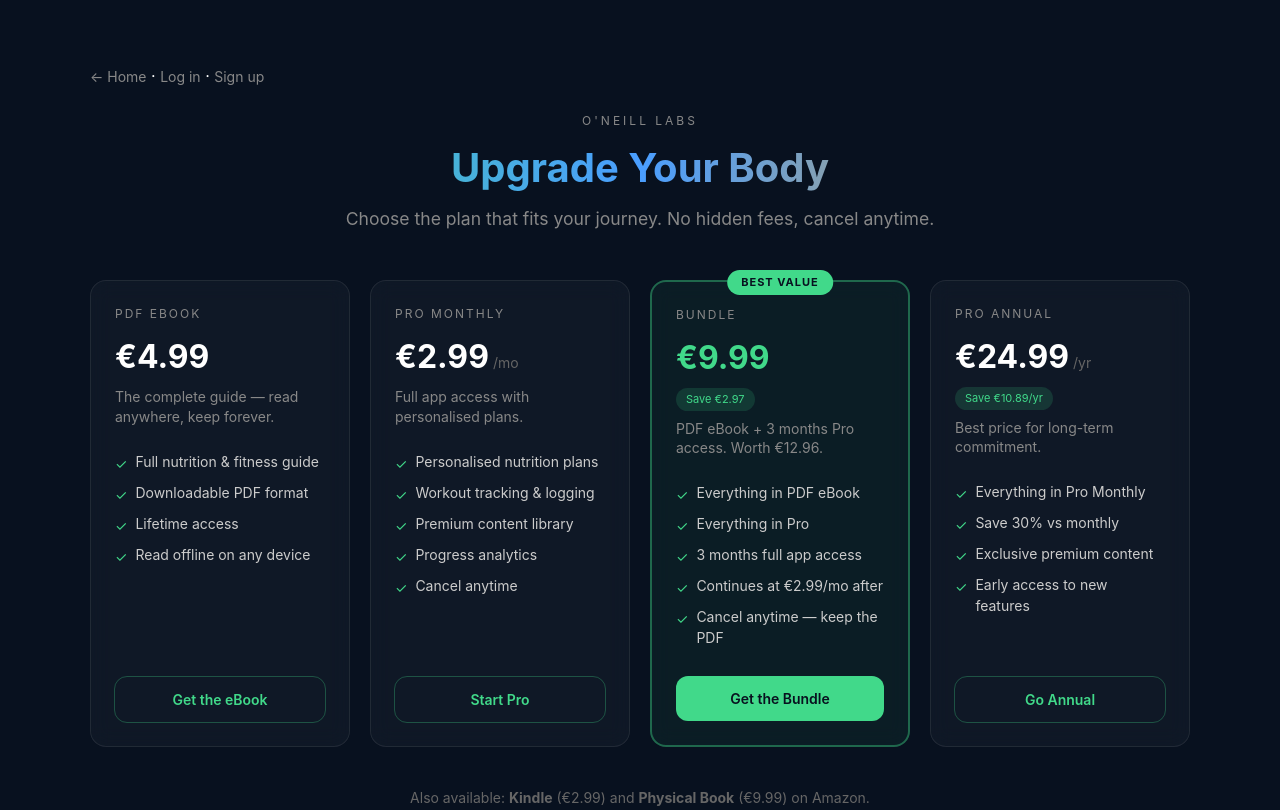
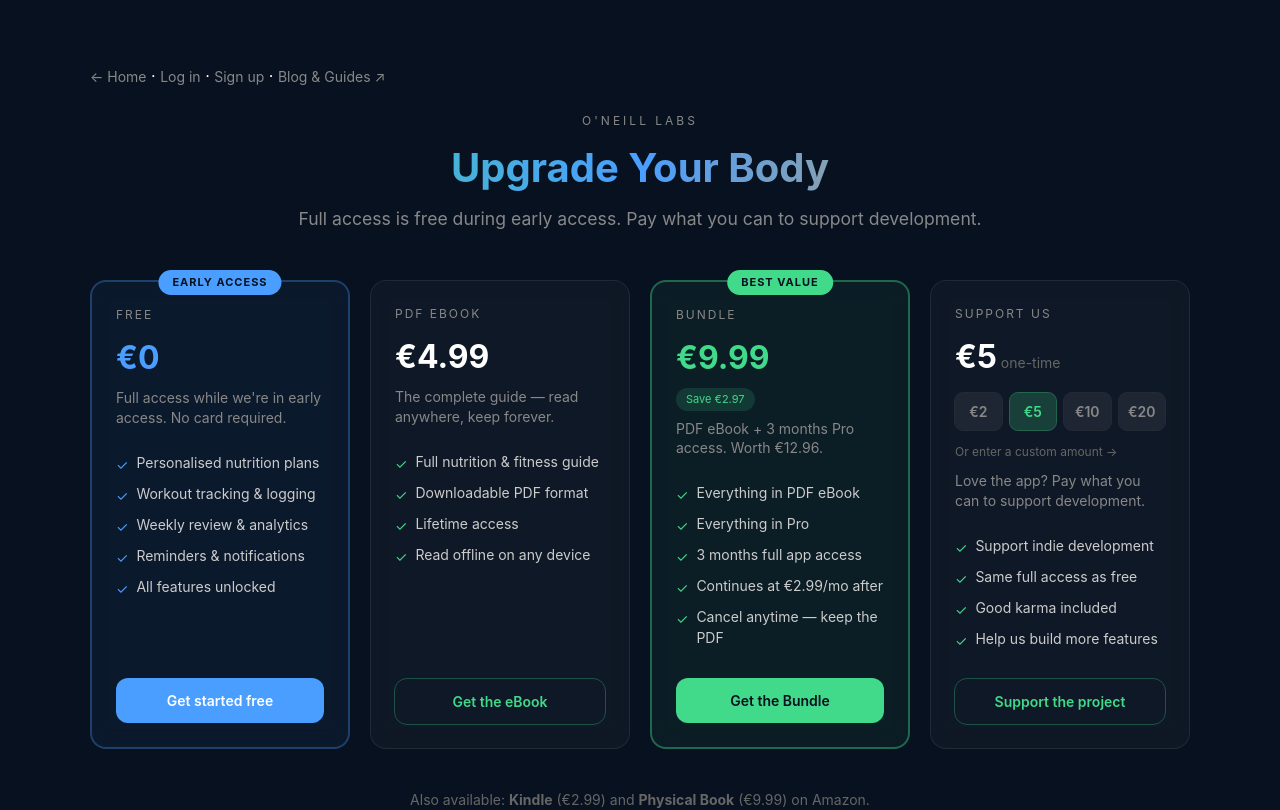
Before and after one commit to niallmoneill-ctrl/Upgrade-your-body, a Next.js app: page /pricing in a window 1280 px wide. Shown: the top 810 px of the page. Built offline with nearby package versions, Linux system fonts and the light colour scheme; no server answers.

Commit message:
WIP: commit all recent changes

```diff
--- a/app/api/checkout/route.ts
+++ b/app/api/checkout/route.ts
@@ -10,10 +10,17 @@ function getStripe() {
 
 export async function POST(req: NextRequest) {
   try {
-    const { priceId } = await req.json();
+    const { priceId, customAmount } = await req.json();
 
-    if (!priceId) {
-      return NextResponse.json({ error: 'Missing priceId' }, { status: 400 });
+    if (!priceId && !customAmount) {
+      return NextResponse.json({ error: 'Missing priceId or customAmount' }, { status: 400 });
+    }
+
+    // Validate custom amount: minimum €1, maximum €500, must be an integer (cents)
+    if (customAmount !== undefined) {
+      if (!Number.isInteger(customAmount) || customAmount < 100 || customAmount > 50000) {
+        return NextResponse.json({ error: 'Amount must be between €1 and €500' }, { status: 400 });
+      }
     }
 
     let userId: string | null = null;
@@ -44,6 +51,44 @@ export async function POST(req: NextRequest) {
     const bundlePriceId = process.env.NEXT_PUBLIC_STRIPE_PRICE_BUNDLE;
     const proMonthlyPriceId = process.env.STRIPE_PRICE_PRO_MONTHLY;
 
+    // --- Name your price (custom amount) ---
+    if (customAmount) {
+      const sessionConfig: Stripe.Checkout.SessionCreateParams = {
+        payment_method_types: ['card'],
+        line_items: [
+          {
+            price_data: {
+              currency: 'eur',
+              product_data: {
+                name: 'Support Upgrade Your Body',
+                description: 'Thank you for supporting the project!',
+              },
+              unit_amount: customAmount,
+            },
+            quantity: 1,
+          },
+        ],
+        mode: 'payment',
+        success_url: `${process.env.NEXT_PUBLIC_APP_URL}/success?session_id={CHECKOUT_SESSION_ID}`,
+        cancel_url: `${process.env.NEXT_PUBLIC_APP_URL}/pricing`,
+        customer_creation: 'always',
+        metadata: {
+          product_type: 'support',
+          custom_amount: String(customAmount),
+          ...(userId && { user_id: userId }),
+          ...(userEmail && { customer_email: userEmail }),
+        },
+      };
+
+      if (userEmail) {
+        sessionConfig.customer_email = userEmail;
+      }
+
+      const session = await stripe.checkout.sessions.create(sessionConfig);
+      return NextResponse.json({ url: session.url });
+    }
+
+    // --- Standard checkout (existing priceId flow) ---
     const price = await stripe.prices.retrieve(priceId);
     const isSubscription = price.type === 'recurring';
     const isBundle = priceId === bundlePriceId;
--- a/app/pricing/page.tsx
+++ b/app/pricing/page.tsx
@@ -4,6 +4,18 @@ import { useState } from 'react';
 import { createClient } from '@supabase/supabase-js';
 
 const tiers = [
+  {
+    key: 'free',
+    name: 'Free',
+    price: '€0',
+    period: '',
+    badge: 'EARLY ACCESS',
+    description: 'Full access while we\'re in early access. No card required.',
+    features: ['Personalised nutrition plans', 'Workout tracking & logging', 'Weekly review & analytics', 'Reminders & notifications', 'All features unlocked'],
+    cta: 'Get started free',
+    popular: false,
+    type: 'free' as const,
+  },
   {
     key: 'pdf',
     name: 'PDF eBook',
@@ -13,18 +25,8 @@ const tiers = [
     features: ['Full nutrition & fitness guide', 'Downloadable PDF format', 'Lifetime access', 'Read offline on any device'],
     cta: 'Get the eBook',
     popular: false,
+    type: 'stripe' as const,
     priceEnv: 'NEXT_PUBLIC_STRIPE_PRICE_PDF',
-  },
-  {
-    key: 'monthly',
-    name: 'Pro Monthly',
-    price: '€2.99',
-    period: '/mo',
-    description: 'Full app access with personalised plans.',
-    features: ['Personalised nutrition plans', 'Workout tracking & logging', 'Premium content library', 'Progress analytics', 'Cancel anytime'],
-    cta: 'Start Pro',
-    popular: false,
-    priceEnv: 'NEXT_PUBLIC_STRIPE_PRICE_PRO_MONTHLY',
   },
   {
     key: 'bundle',
@@ -37,19 +39,19 @@ const tiers = [
     cta: 'Get the Bundle',
     popular: true,
     savings: 'Save €2.97',
+    type: 'stripe' as const,
     priceEnv: 'NEXT_PUBLIC_STRIPE_PRICE_BUNDLE',
   },
   {
-    key: 'annual',
-    name: 'Pro Annual',
-    price: '€24.99',
-    period: '/yr',
-    description: 'Best price for long-term commitment.',
-    features: ['Everything in Pro Monthly', 'Save 30% vs monthly', 'Exclusive premium content', 'Early access to new features'],
-    cta: 'Go Annual',
+    key: 'support',
+    name: 'Support Us',
+    price: 'Name your price',
+    period: '',
+    description: 'Love the app? Pay what you can to support development.',
+    features: ['Support indie development', 'Same full access as free', 'Good karma included', 'Help us build more features'],
+    cta: 'Support the project',
     popular: false,
-    savings: 'Save €10.89/yr',
-    priceEnv: 'NEXT_PUBLIC_STRIPE_PRICE_PRO_ANNUAL',
+    type: 'custom' as const,
   },
 ];
 
@@ -60,20 +62,27 @@ const priceIds: Record<string, string> = {
   NEXT_PUBLIC_STRIPE_PRICE_BUNDLE: process.env.NEXT_PUBLIC_STRIPE_PRICE_BUNDLE || '',
 };
 
+const SUGGESTED_AMOUNTS = [2, 5, 10, 20];
+
 export default function PricingPage() {
   const [loading, setLoading] = useState<string | null>(null);
+  const [customAmount, setCustomAmount] = useState<number>(5);
+  const [showCustomInput, setShowCustomInput] = useState(false);
 
   const supabase = createClient(process.env.NEXT_PUBLIC_SUPABASE_URL!, process.env.NEXT_PUBLIC_SUPABASE_ANON_KEY!);
 
-  const handleCheckout = async (tier: typeof tiers[0]) => {
-    setLoading(tier.key);
-    try {
-      const priceId = priceIds[tier.priceEnv];
+  const getAuthHeaders = async (): Promise<Record<string, string>> => {
+    const headers: Record<string, string> = { 'Content-Type': 'application/json' };
     const { data: { session } } = await supabase.auth.getSession();
-      const headers: Record<string, string> = { 'Content-Type': 'application/json' };
     if (session?.access_token) {
       headers['Authorization'] = `Bearer ${session.access_token}`;
     }
+    return headers;
+  };
+
+  const handleStripeCheckout = async (priceEnv: string) => {
+    const priceId = priceIds[priceEnv];
+    const headers = await getAuthHeaders();
     const res = await fetch('/api/checkout', {
       method: 'POST',
       headers,
@@ -83,10 +92,47 @@ export default function PricingPage() {
     if (data.url) {
       window.location.href = data.url;
     }
+  };
+
+  const handleCustomCheckout = async (amount: number) => {
+    const headers = await getAuthHeaders();
+    const res = await fetch('/api/checkout', {
+      method: 'POST',
+      headers,
+      body: JSON.stringify({ customAmount: Math.round(amount * 100) }), // cents
+    });
+    const data = await res.json();
+    if (data.url) {
+      window.location.href = data.url;
+    }
+  };
+
+  const handleClick = async (tier: typeof tiers[0]) => {
+    if (tier.type === 'free') {
+      window.location.href = '/signup';
+      return;
+    }
+    if (tier.type === 'custom') {
+      if (customAmount < 1) return;
+      setLoading(tier.key);
+      try {
+        await handleCustomCheckout(customAmount);
       } catch (err) {
         console.error('Checkout error:', err);
       } finally {
         setLoading(null);
+      }
+      return;
+    }
+    if (tier.type === 'stripe' && tier.priceEnv) {
+      setLoading(tier.key);
+      try {
+        await handleStripeCheckout(tier.priceEnv);
+      } catch (err) {
+        console.error('Checkout error:', err);
+      } finally {
+        setLoading(null);
+      }
     }
   };
 
@@ -99,13 +145,15 @@ export default function PricingPage() {
           <a href="/login" style={{ color: '#888', fontSize: '14px', textDecoration: 'none' }}>Log in</a>
           {' · '}
           <a href="/signup" style={{ color: '#888', fontSize: '14px', textDecoration: 'none' }}>Sign up</a>
+          {' · '}
+          <a href="https://oneill-labs.com/upgradeyourbody/" target="_blank" rel="noopener" style={{ color: '#888', fontSize: '14px', textDecoration: 'none' }}>Blog &amp; Guides ↗</a>
         </div>
         <div style={{ textAlign: 'center', marginBottom: '3rem' }}>
-          <p style={{ fontSize: '12px', letterSpacing: '3px', color: '#888', textTransform: 'uppercase', marginBottom: '8px' }}>O'Neill Labs</p>
+          <p style={{ fontSize: '12px', letterSpacing: '3px', color: '#888', textTransform: 'uppercase', marginBottom: '8px' }}>O&apos;Neill Labs</p>
           <h1 style={{ fontSize: '2.5rem', fontWeight: 700, marginBottom: '8px', background: 'linear-gradient(90deg, #41d98a, #4a9eff, #f5a623)', WebkitBackgroundClip: 'text', WebkitTextFillColor: 'transparent' }}>
             Upgrade Your Body
           </h1>
-          <p style={{ color: '#888', fontSize: '1.1rem' }}>Choose the plan that fits your journey. No hidden fees, cancel anytime.</p>
+          <p style={{ color: '#888', fontSize: '1.1rem' }}>Full access is free during early access. Pay what you can to support development.</p>
         </div>
 
         <div style={{ display: 'grid', gridTemplateColumns: 'repeat(auto-fit, minmax(240px, 1fr))', gap: '1.25rem' }}>
@@ -118,25 +166,92 @@ export default function PricingPage() {
                 flexDirection: 'column',
                 borderRadius: '16px',
                 padding: '1.5rem',
-                background: tier.popular ? 'rgba(65, 217, 138, 0.06)' : 'rgba(255,255,255,0.03)',
-                border: tier.popular ? '2px solid rgba(65, 217, 138, 0.4)' : '1px solid rgba(255,255,255,0.08)',
+                background: tier.popular ? 'rgba(65, 217, 138, 0.06)' : tier.key === 'free' ? 'rgba(74, 158, 255, 0.06)' : 'rgba(255,255,255,0.03)',
+                border: tier.popular ? '2px solid rgba(65, 217, 138, 0.4)' : tier.key === 'free' ? '2px solid rgba(74, 158, 255, 0.3)' : '1px solid rgba(255,255,255,0.08)',
                 backdropFilter: 'blur(10px)',
               }}
             >
               {tier.badge && (
-                <div style={{ position: 'absolute', top: '-12px', left: '50%', transform: 'translateX(-50%)', background: '#41d98a', color: '#08111f', fontSize: '11px', fontWeight: 700, letterSpacing: '1px', padding: '4px 14px', borderRadius: '20px' }}>
+                <div style={{
+                  position: 'absolute', top: '-12px', left: '50%', transform: 'translateX(-50%)',
+                  background: tier.key === 'free' ? '#4a9eff' : '#41d98a',
+                  color: '#08111f', fontSize: '11px', fontWeight: 700, letterSpacing: '1px', padding: '4px 14px', borderRadius: '20px',
+                }}>
                   {tier.badge}
                 </div>
               )}
 
               <p style={{ fontSize: '12px', letterSpacing: '2px', textTransform: 'uppercase', color: '#888', marginBottom: '10px' }}>{tier.name}</p>
 
+              {tier.type === 'custom' ? (
+                <div style={{ marginBottom: '6px' }}>
+                  <div style={{ display: 'flex', alignItems: 'baseline', gap: '4px' }}>
+                    <span style={{ fontSize: '2rem', fontWeight: 700, color: '#fff' }}>€{customAmount}</span>
+                    <span style={{ fontSize: '14px', color: '#666' }}>one-time</span>
+                  </div>
+                  {/* Suggested amounts */}
+                  <div style={{ display: 'flex', gap: '8px', marginTop: '12px', marginBottom: '8px' }}>
+                    {SUGGESTED_AMOUNTS.map((amt) => (
+                      <button
+                        key={amt}
+                        onClick={() => { setCustomAmount(amt); setShowCustomInput(false); }}
+                        style={{
+                          flex: 1,
+                          padding: '8px 0',
+                          borderRadius: '8px',
+                          fontSize: '14px',
+                          fontWeight: 600,
+                          cursor: 'pointer',
+                          border: 'none',
+                          background: customAmount === amt && !showCustomInput ? 'rgba(65, 217, 138, 0.2)' : 'rgba(255,255,255,0.06)',
+                          color: customAmount === amt && !showCustomInput ? '#41d98a' : '#888',
+                          outline: customAmount === amt && !showCustomInput ? '1px solid rgba(65, 217, 138, 0.4)' : '1px solid rgba(255,255,255,0.08)',
+                        }}
+                      >
+                        €{amt}
+                      </button>
+                    ))}
+                  </div>
+                  {/* Custom amount toggle */}
+                  {!showCustomInput ? (
+                    <button
+                      onClick={() => setShowCustomInput(true)}
+                      style={{ fontSize: '12px', color: '#666', background: 'none', border: 'none', cursor: 'pointer', padding: '4px 0' }}
+                    >
+                      Or enter a custom amount →
+                    </button>
+                  ) : (
+                    <div style={{ display: 'flex', alignItems: 'center', gap: '8px', marginTop: '4px' }}>
+                      <span style={{ color: '#666', fontSize: '14px' }}>€</span>
+                      <input
+                        type="number"
+                        min="1"
+                        max="500"
+                        value={customAmount}
+                        onChange={(e) => setCustomAmount(Math.max(1, Number(e.target.value)))}
+                        style={{
+                          width: '80px',
+                          padding: '8px 12px',
+                          borderRadius: '8px',
+                          fontSize: '16px',
+                          fontWeight: 600,
+                          background: 'rgba(255,255,255,0.06)',
+                          border: '1px solid rgba(255,255,255,0.15)',
+                          color: '#fff',
+                          outline: 'none',
+                        }}
+                      />
+                    </div>
+                  )}
+                </div>
+              ) : (
                 <div style={{ display: 'flex', alignItems: 'baseline', gap: '4px', marginBottom: '6px' }}>
-                <span style={{ fontSize: '2rem', fontWeight: 700, color: tier.popular ? '#41d98a' : '#fff' }}>{tier.price}</span>
+                  <span style={{ fontSize: '2rem', fontWeight: 700, color: tier.key === 'free' ? '#4a9eff' : tier.popular ? '#41d98a' : '#fff' }}>{tier.price}</span>
                   {tier.period && <span style={{ fontSize: '14px', color: '#666' }}>{tier.period}</span>}
                 </div>
+              )}
 
-              {tier.savings && (
+              {'savings' in tier && tier.savings && (
                 <span style={{ display: 'inline-block', fontSize: '11px', padding: '3px 10px', borderRadius: '12px', marginBottom: '8px', width: 'fit-content', background: 'rgba(65, 217, 138, 0.15)', color: '#41d98a' }}>
                   {tier.savings}
                 </span>
@@ -147,14 +262,14 @@ export default function PricingPage() {
               <ul style={{ flex: 1, listStyle: 'none', padding: 0, margin: '0 0 1.5rem 0' }}>
                 {tier.features.map((f, i) => (
                   <li key={i} style={{ display: 'flex', alignItems: 'flex-start', gap: '8px', fontSize: '14px', color: '#ccc', padding: '4px 0' }}>
-                    <span style={{ color: '#41d98a', flexShrink: 0, marginTop: '2px' }}>✓</span>
+                    <span style={{ color: tier.key === 'free' ? '#4a9eff' : '#41d98a', flexShrink: 0, marginTop: '2px' }}>✓</span>
                     {f}
                   </li>
                 ))}
               </ul>
 
               <button
-                onClick={() => handleCheckout(tier)}
+                onClick={() => handleClick(tier)}
                 disabled={loading !== null}
                 style={{
                   width: '100%',
@@ -164,9 +279,9 @@ export default function PricingPage() {
                   fontWeight: 600,
                   cursor: 'pointer',
                   border: 'none',
-                  background: tier.popular ? '#41d98a' : 'transparent',
-                  color: tier.popular ? '#08111f' : '#41d98a',
-                  outline: tier.popular ? 'none' : '1px solid rgba(65, 217, 138, 0.3)',
+                  background: tier.key === 'free' ? '#4a9eff' : tier.popular ? '#41d98a' : 'transparent',
+                  color: tier.key === 'free' ? '#fff' : tier.popular ? '#08111f' : '#41d98a',
+                  outline: (tier.key !== 'free' && !tier.popular) ? '1px solid rgba(65, 217, 138, 0.3)' : 'none',
                   opacity: loading && loading !== tier.key ? 0.5 : 1,
                 }}
               >
@@ -182,6 +297,23 @@ export default function PricingPage() {
           </p>
           <p style={{ fontSize: '12px', color: '#444', marginTop: '6px' }}>All prices in EUR. Secure payments powered by Stripe.</p>
         </div>
+
+        {/* Pro plans (collapsed/secondary) */}
+        <div style={{ textAlign: 'center', marginTop: '2rem' }}>
+          <p style={{ fontSize: '13px', color: '#555' }}>
+            Pro Monthly (€2.99/mo) and Pro Annual (€24.99/yr) plans coming soon after early access.
+          </p>
+        </div>
+
+        {/* Footer */}
+        <footer style={{ textAlign: 'center', marginTop: '3rem', paddingTop: '2rem', borderTop: '1px solid rgba(255,255,255,0.06)' }}>
+          <div style={{ display: 'flex', justifyContent: 'center', gap: '24px', flexWrap: 'wrap', fontSize: '13px' }}>
+            <a href="https://oneill-labs.com/upgradeyourbody/" target="_blank" rel="noopener" style={{ color: '#666', textDecoration: 'none' }}>Blog &amp; Guides</a>
+            <a href="https://oneill-labs.com" target="_blank" rel="noopener" style={{ color: '#666', textDecoration: 'none' }}>O&apos;Neill Labs</a>
+            <a href="/" style={{ color: '#666', textDecoration: 'none' }}>Home</a>
+          </div>
+          <p style={{ fontSize: '11px', color: '#444', marginTop: '12px' }}>© {new Date().getFullYear()} O&apos;Neill Labs. All rights reserved.</p>
+        </footer>
       </div>
     </div>
   );
--- a/vitest.config.ts
+++ b/vitest.config.ts
@@ -3,8 +3,9 @@ import path from 'path';
 
 export default defineConfig({
   test: {
-    environment: 'node',
-    setupFiles: ['__tests__/setup.ts'],
+    environment: 'jsdom',
+    setupFiles: ['__tests__/setup.ts', '__tests__/setupTestEnv.ts'],
+    globals: true,
   },
   resolve: {
     alias: {
```
Also changed, not shown: 2 other files (tests, documents, lock files or other folders). Lines whose indentation alone changed are shown as unchanged.
